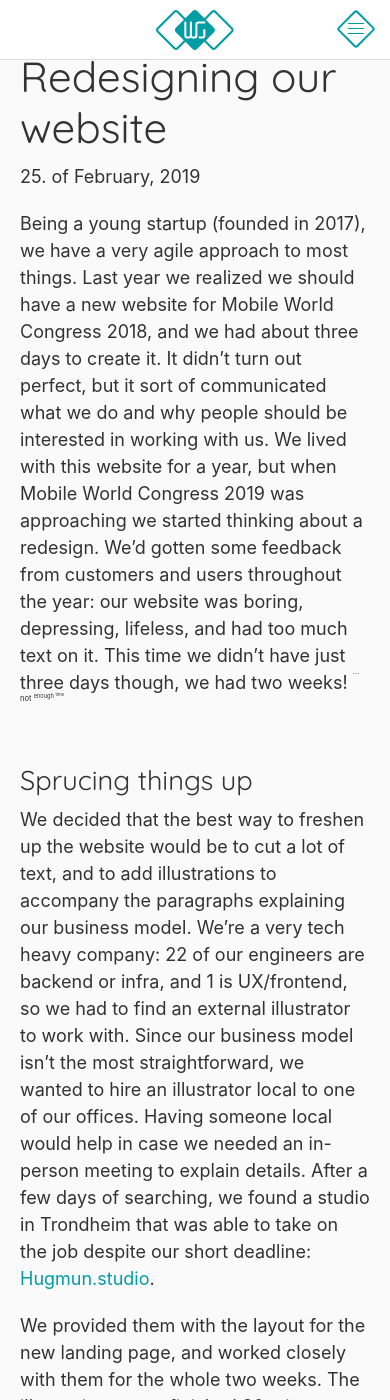
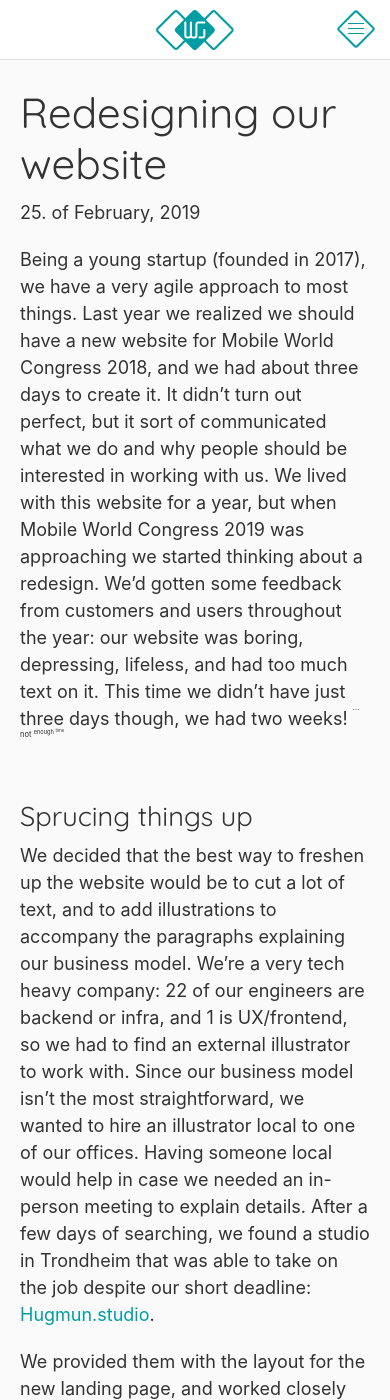
Before and after one commit to working-group-two/engineering-blog, a Jekyll site: the page built from pages/blog/2019-02-25-website-redesign.md, in a window 390 px wide and 1400 px high. Built offline with Jekyll 4.4.1, drawn with Linux system fonts in a browser that asks for light colours; nearby versions of some CDN libraries.

Commit message:
[redesign] Fix bugs in mobile layout

```diff
--- a/_sass/_frame.scss
+++ b/_sass/_frame.scss
@@ -111,6 +111,9 @@ body {
 }
 
 @media(max-width: 639px) {
+  .page-main {
+    padding-top: 60px;
+  }
   .mobile-header {
     display: flex;
   }
--- a/_sass/_section-image.scss
+++ b/_sass/_section-image.scss
@@ -43,8 +43,8 @@
 
 @media(max-width: 639px) {
   .section-image-wrap {
-    height: 300px;
-    padding-top: 60px;
+    margin-top: 0;
+    height: 240px;
     h1 {
       font-size: 50px;
     }
```
Also changed, not shown: pages/blog/2019-02-25-website-redesign.md (+1 -1 lines).
